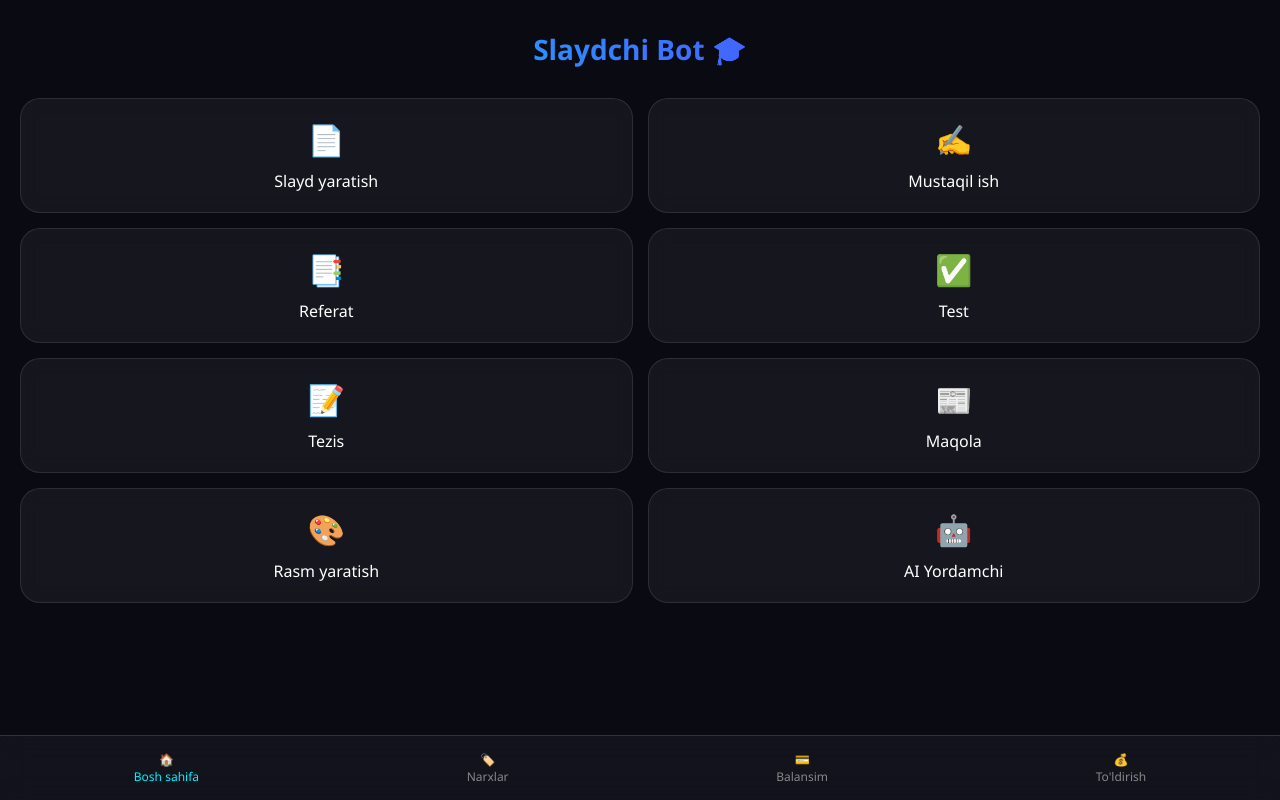
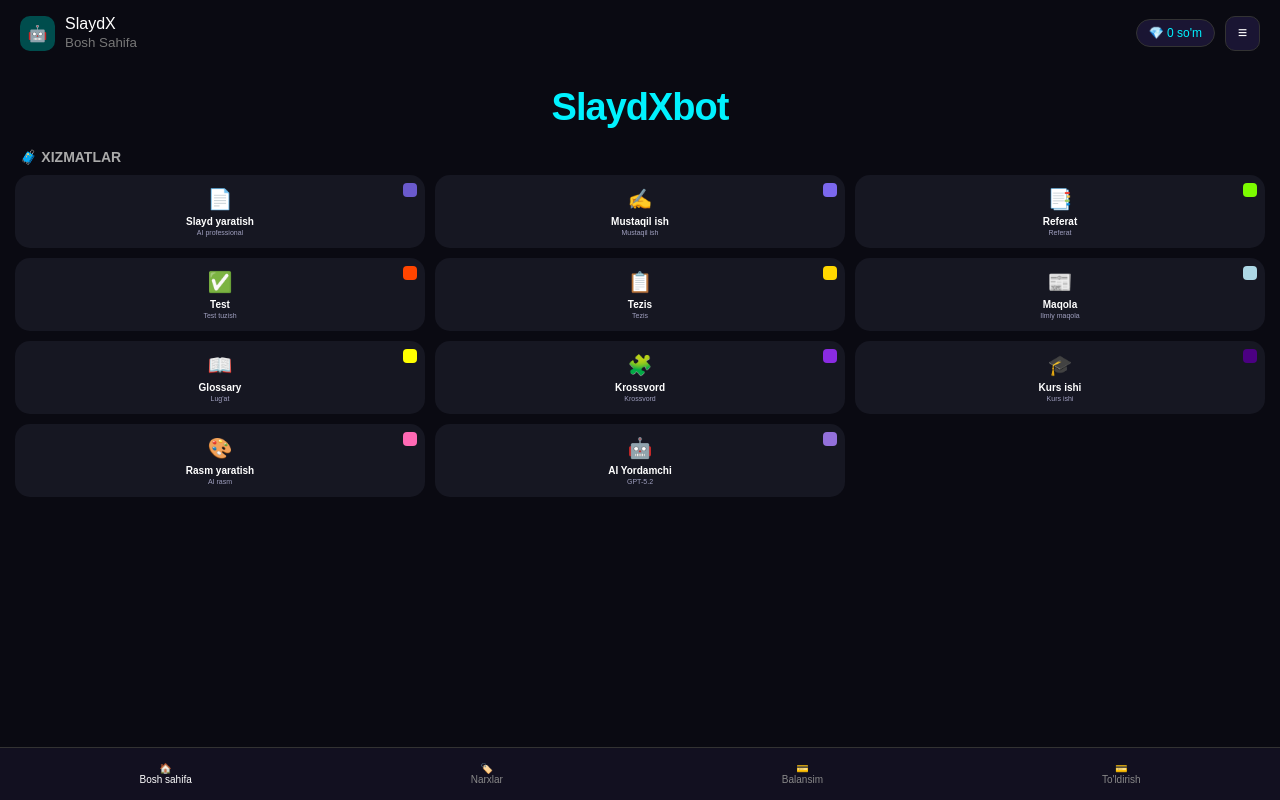
Before and after one commit to rahmonovssss/SardorbekUz, a plain HTML site: page index.html in a window 1280 px wide. Drawn offline with Linux system fonts and the light colour scheme.

Commit message:
Refactor index.html layout and styles

```diff
--- a/index.html
+++ b/index.html
@@ -5,52 +5,105 @@
     <meta name="viewport" content="width=device-width, initial-scale=1.0">
     <title>Slaydchi Bot</title>
     <style>
+        /* Tugma bosilganda oq/rangli to'rtburchak chiqishini o'chiradi */
+        * {
+            -webkit-tap-highlight-color: transparent;
+            outline: none;
+            box-sizing: border-box;
+        }
+
         :root {
             --bg: #0a0a12;
-            --card-bg: rgba(255, 255, 255, 0.05);
+            --card-bg: #161722;
             --accent: #00f2ff;
+            --text-main: #ffffff;
+            --text-sub: #a0a0c0;
         }
-        body { background-color: var(--bg); color: white; font-family: 'Segoe UI', sans-serif; margin: 0; }
+        body { background-color: var(--bg); color: var(--text-main); font-family: sans-serif; margin: 0; padding-bottom: 90px; }
 
-        .header { text-align: center; padding: 30px; font-size: 28px; font-weight: bold; background: linear-gradient(to right, #00f2ff, #7000ff); -webkit-background-clip: text; -webkit-text-fill-color: transparent; }
+        /* Yuqori qism */
+        .top-bar { display: flex; justify-content: space-between; align-items: center; padding: 15px 20px; }
+        .user-info { display: flex; align-items: center; gap: 10px; }
+        .avatar { width: 35px; height: 35px; background: #004d4d; border-radius: 10px; display: flex; align-items: center; justify-content: center; }
 
-        .grid { display: grid; grid-template-columns: repeat(2, 1fr); gap: 15px; padding: 0 20px; }
-        .card { background: var(--card-bg); backdrop-filter: blur(10px); padding: 20px; border-radius: 20px; text-align: center; border: 1px solid rgba(255,255,255,0.1); transition: 0.3s; }
-        .card:hover { transform: translateY(-5px); border-color: var(--accent); }
-        .icon { font-size: 30px; margin-bottom: 10px; display: block; }
+        .right-menu { display: flex; align-items: center; gap: 10px; }
+        .balance-box { background: #1a1533; padding: 6px 12px; border-radius: 20px; font-size: 12px; color: var(--accent); border: 1px solid #333; display: flex; align-items: center; gap: 5px; }
+        .menu-btn { background: #1a1533; width: 35px; height: 35px; border-radius: 10px; display: flex; align-items: center; justify-content: center; border: 1px solid #333; cursor: pointer; }
 
-        .nav-bar { position: fixed; bottom: 0; width: 100%; display: flex; justify-content: space-around; background: rgba(20, 20, 30, 0.9); backdrop-filter: blur(15px); padding: 15px 0; border-top: 1px solid #333; }
-        .nav-item { cursor: pointer; text-align: center; font-size: 12px; color: #888; }
-        .nav-item.active { color: var(--accent); }
+        .logo { text-align: center; font-size: 38px; font-weight: bold; color: var(--accent); margin: 20px 0; letter-spacing: -1px; }
+        .section-title { padding: 0 20px; font-size: 14px; color: #aaa; margin-bottom: 10px; font-weight: bold; }
+
+        .grid { display: grid; grid-template-columns: repeat(3, 1fr); gap: 10px; padding: 0 15px; }
+        .card { background: var(--card-bg); padding: 12px 5px; border-radius: 15px; text-align: center; cursor: pointer; position: relative; transition: 0.1s; }
+        .card:active { transform: scale(0.95); opacity: 0.8; }
+
+        .badge { position: absolute; top: 8px; right: 8px; width: 14px; height: 14px; border-radius: 4px; }
+        .card-icon { font-size: 20px; margin-bottom: 5px; display: block; }
+        .card-title { font-size: 10px; font-weight: bold; margin-bottom: 2px; }
+        .card-desc { font-size: 7px; color: var(--text-sub); }
+
+        .nav-bar { position: fixed; bottom: 0; width: 100%; display: flex; justify-content: space-around; background: #121020; padding: 15px 0; border-top: 1px solid #333; z-index: 100; }
+        .nav-item { cursor: pointer; text-align: center; font-size: 10px; color: #888; }
+        .nav-item.active { color: white; }
     </style>
 </head>
 <body>
 
-<div class="header">Slaydchi Bot 🎓</div>
+<div class="top-bar">
+    <div class="user-info">
+        <div class="avatar">🤖</div>
+        <div>SlaydX<br><small style="color:#777">Bosh Sahifa</small></div>
+    </div>
+    <div class="right-menu">
+        <div class="balance-box">💎 0 so'm</div>
+        <div class="menu-btn">≡</div>
+    </div>
+</div>
+
+<div class="logo">SlaydXbot</div>
+
+<div class="section-title">🧳 XIZMATLAR</div>
 
 <div class="grid" id="main-content">
-    <div class="card"><span class="icon">📄</span>Slayd yaratish</div>
-    <div class="card"><span class="icon">✍️</span>Mustaqil ish</div>
-    <div class="card"><span class="icon">📑</span>Referat</div>
-    <div class="card"><span class="icon">✅</span>Test</div>
-    <div class="card"><span class="icon">📝</span>Tezis</div>
-    <div class="card"><span class="icon">📰</span>Maqola</div>
-    <div class="card"><span class="icon">🎨</span>Rasm yaratish</div>
-    <div class="card"><span class="icon">🤖</span>AI Yordamchi</div>
+    <div class="card" onclick="render('Slayd yaratish')"><div class="badge" style="background:#6a5acd"></div><span class="card-icon">📄</span><div class="card-title">Slayd yaratish</div><div class="card-desc">AI professional</div></div>
+    <div class="card" onclick="render('Mustaqil ish')"><div class="badge" style="background:#7b68ee"></div><span class="card-icon">✍️</span><div class="card-title">Mustaqil ish</div><div class="card-desc">Mustaqil ish</div></div>
+    <div class="card" onclick="render('Referat')"><div class="badge" style="background:#7cfc00"></div><span class="card-icon">📑</span><div class="card-title">Referat</div><div class="card-desc">Referat</div></div>
+    <div class="card" onclick="render('Test')"><div class="badge" style="background:#ff4500"></div><span class="card-icon">✅</span><div class="card-title">Test</div><div class="card-desc">Test tuzish</div></div>
+    <div class="card" onclick="render('Tezis')"><div class="badge" style="background:#ffd700"></div><span class="card-icon">📋</span><div class="card-title">Tezis</div><div class="card-desc">Tezis</div></div>
+    <div class="card" onclick="render('Maqola')"><div class="badge" style="background:#add8e6"></div><span class="card-icon">📰</span><div class="card-title">Maqola</div><div class="card-desc">Ilmiy maqola</div></div>
+    <div class="card" onclick="render('Glossary')"><div class="badge" style="background:#ffff00"></div><span class="card-icon">📖</span><div class="card-title">Glossary</div><div class="card-desc">Lug'at</div></div>
+    <div class="card" onclick="render('Krossvord')"><div class="badge" style="background:#8a2be2"></div><span class="card-icon">🧩</span><div class="card-title">Krossvord</div><div class="card-desc">Krossvord</div></div>
+    <div class="card" onclick="render('Kurs ishi')"><div class="badge" style="background:#4b0082"></div><span class="card-icon">🎓</span><div class="card-title">Kurs ishi</div><div class="card-desc">Kurs ishi</div></div>
+    <div class="card" onclick="render('Rasm yaratish')"><div class="badge" style="background:#ff69b4"></div><span class="card-icon">🎨</span><div class="card-title">Rasm yaratish</div><div class="card-desc">AI rasm</div></div>
+    <div class="card" onclick="render('AI Yordamchi')"><div class="badge" style="background:#9370db"></div><span class="card-icon">🤖</span><div class="card-title">AI Yordamchi</div><div class="card-desc">GPT-5.2</div></div>
 </div>
 
 <div class="nav-bar">
     <div class="nav-item active" onclick="render('home')">🏠<br>Bosh sahifa</div>
-    <div class="nav-item" onclick="render('prices')">🏷️<br>Narxlar</div>
-    <div class="nav-item" onclick="render('balance')">💳<br>Balansim</div>
-    <div class="nav-item" onclick="render('refill')">💰<br>To'ldirish</div>
+    <div class="nav-item" onclick="render('Narxlar')">🏷️<br>Narxlar</div>
+    <div class="nav-item" onclick="render('Balansim')">💳<br>Balansim</div>
+    <div class="nav-item" onclick="render('To\'ldirish')">💳<br>To'ldirish</div>
 </div>
 
 <script>
+    const homeHTML = document.getElementById('main-content').innerHTML;
     function render(page) {
+        if (page === 'Slayd yaratish') {
+            window.location.href = 'slayd.html';
+            return;
+        }
         const content = document.getElementById('main-content');
-        if(page === 'home') location.reload(); // Bosh sahifani qayta yuklash
-        else content.innerHTML = `<div style="padding:20px; text-align:center; width:100%">${page.toUpperCase()} bo'limi ustida ishlanmoqda...</div>`;
+        if (page === 'home') {
+            content.innerHTML = homeHTML;
+        } else {
+            content.innerHTML = `
+                <div style="padding:60px 20px; text-align:center; color:white; min-height:50vh">
+                    <h2 style="color:var(--accent)">${page}</h2>
+                    <p style="color:var(--text-sub)">Ushbu bo'lim ustida ishlar olib borilmoqda...</p>
+                    <button onclick="render('home')" style="margin-top:20px; background:transparent; border:1px solid var(--accent); color:var(--accent); padding:10px 20px; border-radius:10px; cursor:pointer;">Bosh sahifaga qaytish</button>
+                </div>
+            `;
+        }
     }
 </script>
 
```
